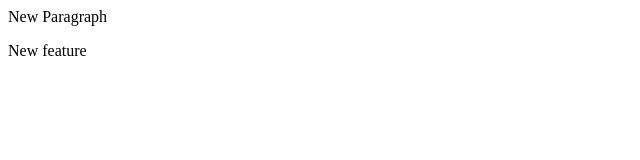
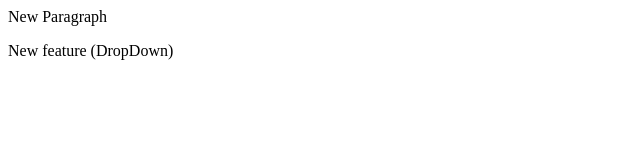
Before and after one commit to 9nath21/LocalRepo, a plain HTML site: page index.html in a window 1280 px wide. Shown: the full height of the page, 0-640 px from the left. Drawn offline with Linux system fonts and the light colour scheme.

```diff
--- a/index.html
+++ b/index.html
@@ -1,2 +1,2 @@
 <p>New Paragraph</p>
-<p>New feature</p>
+<p>New feature (DropDown)</p>
```
